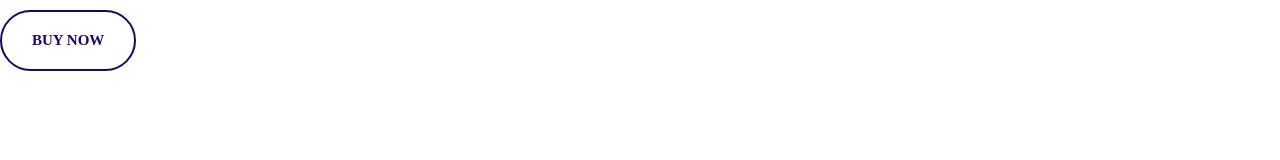
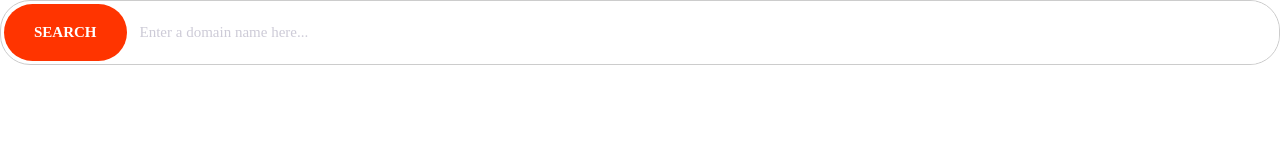
Before and after one commit to Yooyk13/moshify, a plain HTML site: page index.html in a window 1280 px wide. Drawn offline with Linux system fonts and the light colour scheme.

Commit message:
build the input_group component

```diff
--- a/css/styles.css
+++ b/css/styles.css
@@ -8,6 +8,8 @@ html {
   --color-accent: #ff3400;
   --color-headings: #1b0760;
   --color-body: #918ca4;
+  --color-border: #ccc;
+  --border-radius: 30px;
 }
 
 *,
@@ -232,3 +234,39 @@ a {
     font-size: 1.5rem;
   }
 }
+
+/* Input */
+
+.input {
+  border-radius: var(--border-radius);
+  border: 1px solid var(--color-border);
+  color: var(--color-headings);
+  font-size: 2rem;
+  outline: 0;
+  padding: 1.5rem 2.5rem;
+}
+::placeholder {
+  color: #cdcbd7;
+}
+
+.input-group {
+  border: 1px solid var(--color-border);
+  border-radius: var(--border-radius);
+  display: flex;
+}
+
+.input-group input {
+  border: 0;
+  flex-grow: 1;
+  padding: 1.5rem 1rem;
+}
+
+.input-group .btn {
+  margin: 3px;
+}
+
+@media screen and (min-width: 1024px) {
+  .input {
+    font-size: 1.5rem;
+  }
+}
--- a/index.html
+++ b/index.html
@@ -14,6 +14,14 @@
     <link rel="stylesheet" href="css/styles.css" />
   </head>
   <body>
-    <button class="btn btn--primary btn--outine">Buy Now</button>
+    <div class="input-group">
+      <button class="btn btn--accent">Search</button>
+      <input
+        type="text"
+        name="input"
+        class="input"
+        placeholder="Enter a domain name here..."
+      />
+    </div>
   </body>
 </html>
```
Also changed, not shown: components/input_group.html (added, +9 -0 lines).
